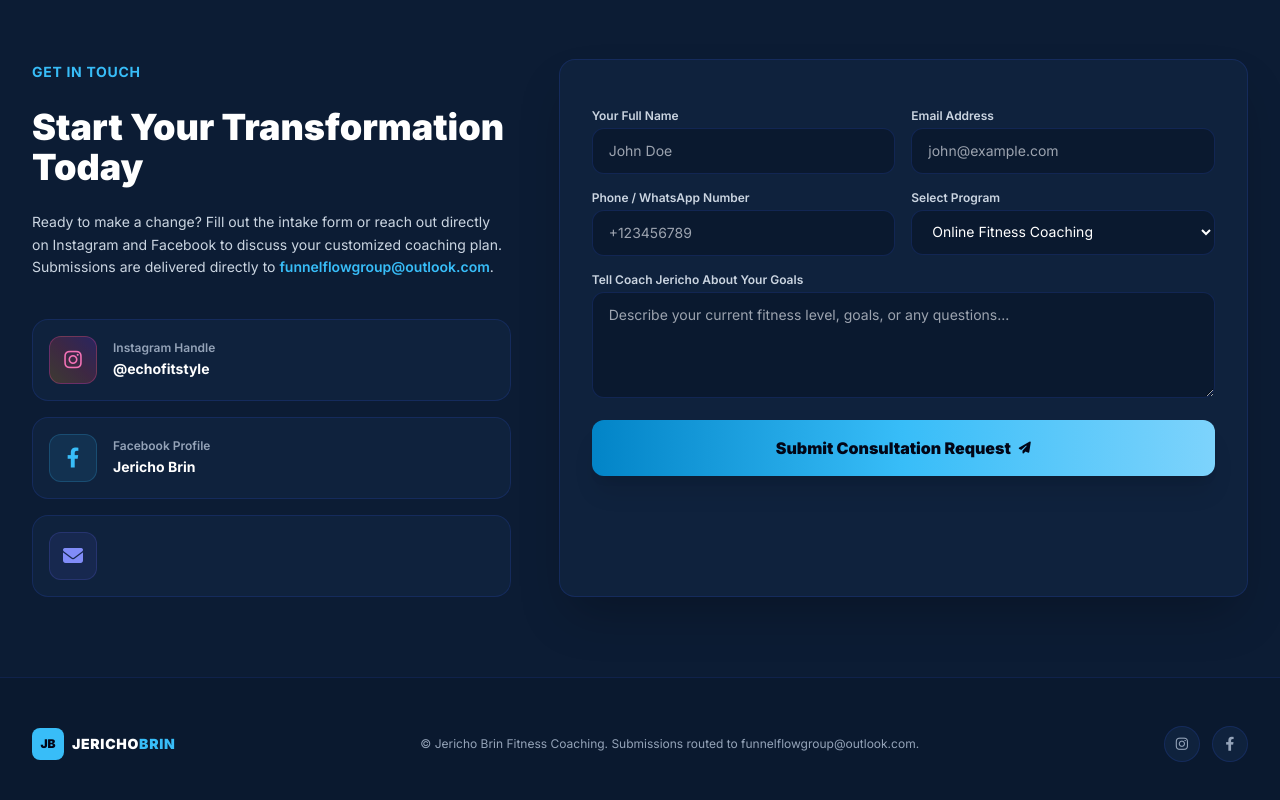
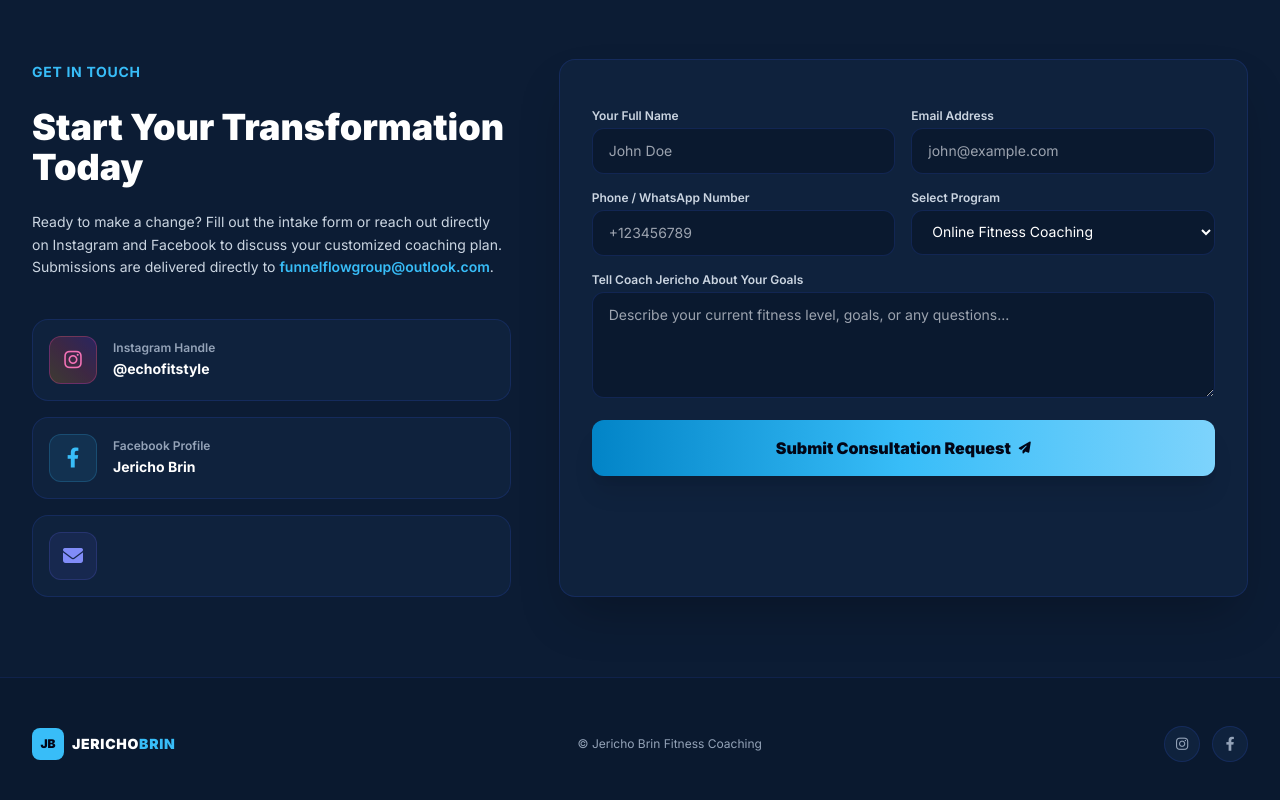
Before and after one commit to consulting-tech-solutions/jerichobrin, a plain HTML site: page index.html in a window 1280 px wide. Shown: the part 4923-5723 px from the top of the page. Drawn offline with nearby package versions, Linux system fonts and the light colour scheme.

Commit message:
Update index.html

```diff
--- a/index.html
+++ b/index.html
@@ -818,7 +818,7 @@
             </div>
 
             <p class="text-xs text-slate-400 text-center">
-                &copy; Jericho Brin Fitness Coaching. Submissions routed to funnelflowgroup@outlook.com.
+                &copy; Jericho Brin Fitness Coaching
             </p>
 
             <div class="flex items-center gap-3">
```
